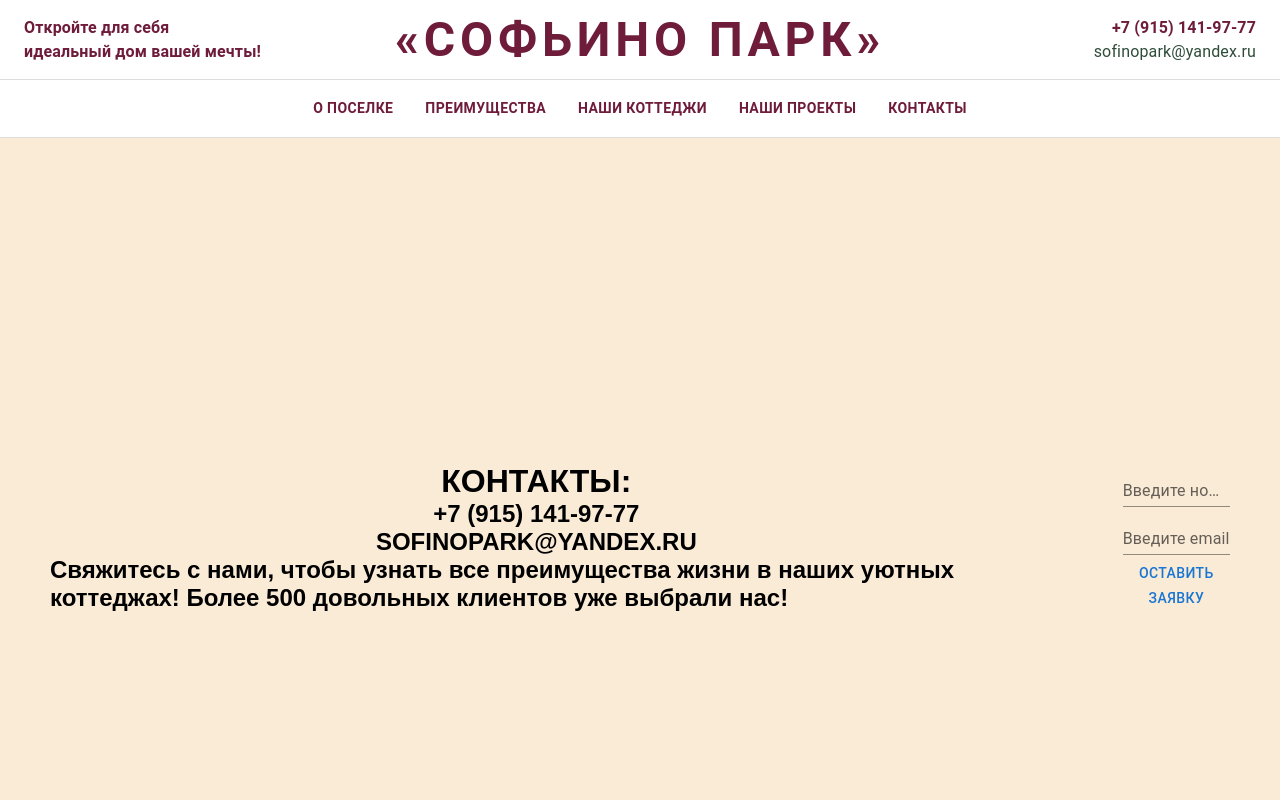
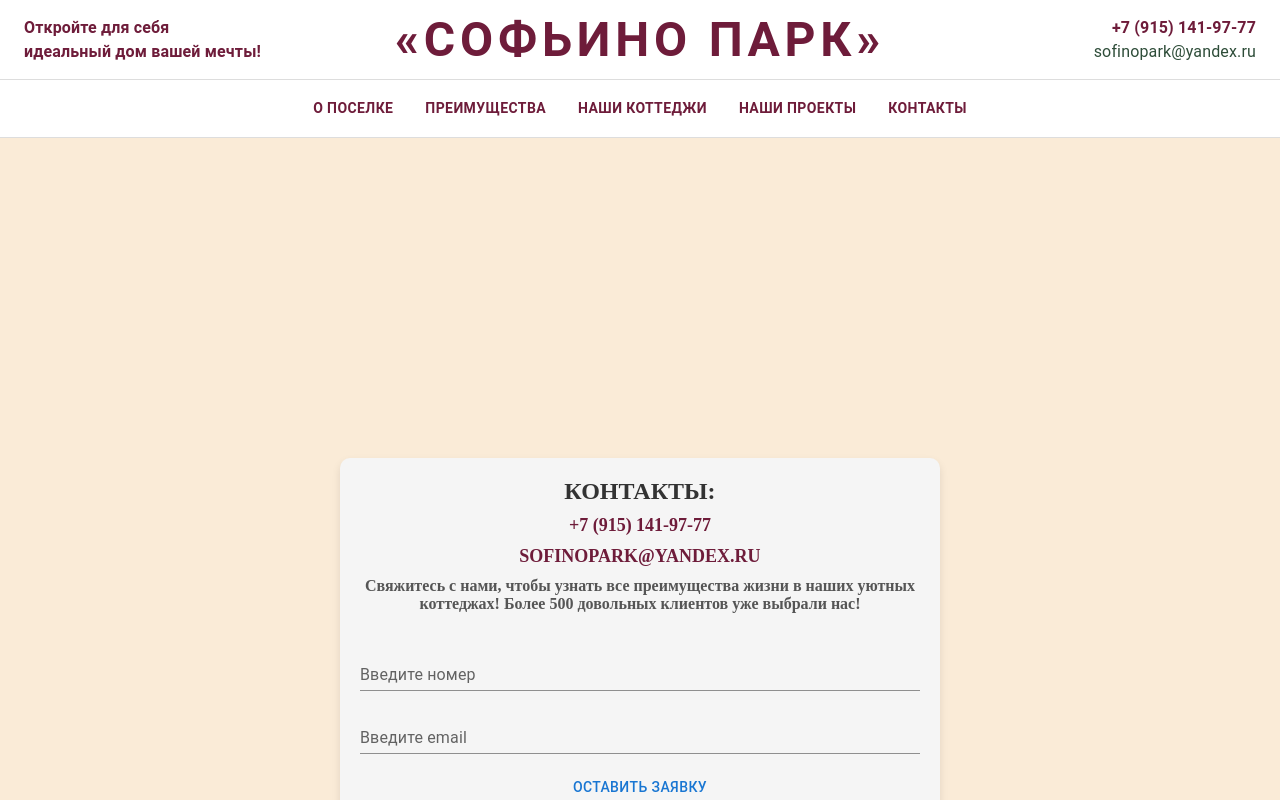
Before and after one commit to pugsparty/sofinoPark, a React (Vite) app in the folder client/: page /contacts in a window 1280 px wide. Shown: the top 800 px of the page. Built offline with nearby package versions, Linux system fonts and the light colour scheme.

Commit message:
release some css again

```diff
--- a/client/src/Styles/CompanyDescriptionPageStyle.css
+++ b/client/src/Styles/CompanyDescriptionPageStyle.css
@@ -3,11 +3,22 @@
   padding: 0;
   box-sizing: border-box;
 }
+.mainContainer {
+  font-family: Georgia, 'Times New Roman', Times, serif;
+  background-color: antiquewhite;
+}
 .container {
-    max-width: 100%;
+  max-width: 100%;
   display: flex;
   font-family: Georgia, 'Times New Roman', Times, serif;
   background-color: antiquewhite;
+}
+.titleAdvantages {
+  text-align: center;
+  padding-top: 40px;
+  padding-bottom: 40px;
+  font-size: 40px;
+  font-weight: bold;
 }
 .svg {
   width: 100px;
@@ -111,12 +122,14 @@
   font-family: Georgia, 'Times New Roman', Times, serif;
   max-width: 100%;
   max-height: 100%;
+  text-align: left;
 }
 .advantagesTitle {
-  text-align: left;
+  /* text-align: left; */
 }
 .advantagesText {
-  text-align: left;
+  /* text-align: left; */
+  font-weight: bold;
 }
 .imgTitle {
   width: 5%;
--- a/client/src/Styles/ContactsPageStyle.css
+++ b/client/src/Styles/ContactsPageStyle.css
@@ -3,27 +3,86 @@
   padding: 0;
   box-sizing: border-box;
 }
+
+.contactsMainContainer {
+  background-color: antiquewhite;
+  padding-top: 20rem;
+  height: 100vh;
+}
 .containerContacts {
-  background-color: antiquewhite;
   display: flex;
+  flex-direction: column;
   align-items: center;
   justify-content: center;
-  max-width: 100%;
-  height: 100vh;
+  padding: 20px;
+  background-color: #f5f5f5;
+  border-radius: 10px;
+  box-shadow: 0 4px 8px rgba(0, 0, 0, 0.1);
+  max-width: 600px;
+  width: 100%;
   margin: 0 auto;
-  font-family: Arial, sans-serif;
 }
+
+/* Текстовый контейнер */
+.text {
+  text-align: center;
+  margin-bottom: 20px;
+}
+
+/* Заголовок контактов */
+.contacts {
+  font-size: 24px;
+  font-weight: bold;
+  color: #333;
+}
+
+/* Телефон */
+.phone {
+  font-size: 18px;
+  color: #6e1c3a;
+  margin: 10px 0;
+}
+
+/* Email */
+.email {
+  font-size: 18px;
+  color: #6e1c3a;
+  margin: 10px 0;
+}
+
+/* Описание */
+.description {
+  font-size: 16px;
+  color: #555;
+  margin: 10px 0;
+}
+
+/* Форма */
 .form {
   display: flex;
   flex-direction: column;
   align-items: center;
-  justify-content: center;
-  margin: 50px;
+  width: 100%;
 }
-.text {
-  display: flex;
-  flex-direction: column;
-  align-items: center;
-  justify-content: center;
-  margin: 50px;
+
+/* Поля ввода */
+.form .MuiTextField-root {
+  width: 100%;
+  margin-bottom: 15px;
 }
+
+/* Кнопка */
+.button {
+  background-color: #6e1c3a;
+  color: #fff;
+  padding: 10px 20px;
+  border-radius: 5px;
+  text-transform: uppercase;
+  font-weight: bold;
+  cursor: pointer;
+  transition: background-color 0.3s ease;
+}
+
+.button:hover {
+  background-color: #5a172e;
+}
--- a/client/src/components/pages/CompanyDescriptionPage.tsx
+++ b/client/src/components/pages/CompanyDescriptionPage.tsx
@@ -9,6 +9,8 @@ import '../../Styles/CompanyDescriptionPageStyle.css';
 export default function CompanyDescriptionPage(): React.JSX.Element {
   return (
     <>
+      <div className='mainContainer'>
+        <h1 className="titleAdvantages">ПРЕИМУЩЕСТВА РАБОТЫ С НАМИ</h1>
         <div className="container">
           <div className="imgContainer">
             <div className="locationSvg">
@@ -54,7 +56,8 @@ export default function CompanyDescriptionPage(): React.JSX.Element {
               <img className="imgTitle" src={svg4}></img>Чистота сделки
             </h2>
             <span className="advantagesText">
-            Земля находится в собственности, сделка происходит с продавцом по Договору купли-продажи
+              Земля находится в собственности, сделка происходит с продавцом по Договору
+              купли-продажи
             </span>
             <h2 className="advantagesTitle">
               <img className="imgTitle" src={svg4}></img>Возможность регистрации
@@ -87,6 +90,7 @@ export default function CompanyDescriptionPage(): React.JSX.Element {
             </span>
           </div>
         </div>
+      </div>
     </>
   );
 }
--- a/client/src/components/pages/ContactsPage.tsx
+++ b/client/src/components/pages/ContactsPage.tsx
@@ -5,14 +5,15 @@ import '../../Styles/ContactsPageStyle.css';
 
 export default function ContactsPage(): React.JSX.Element {
   return (
+    <div className='contactsMainContainer'>
       <div className="containerContacts">
         <div className="text">
           <h1 className="contacts">КОНТАКТЫ:</h1>
           <h2 className="phone">+7 (915) 141-97-77</h2>
           <h2 className="email">SOFINOPARK@YANDEX.RU</h2>
           <h2 className="description">
-          Свяжитесь с нами, чтобы узнать все преимущества жизни в наших уютных коттеджах! Более 500
-          довольных клиентов уже выбрали нас!
+            Свяжитесь с нами, чтобы узнать все преимущества жизни в наших уютных коттеджах! Более
+            500 довольных клиентов уже выбрали нас!
           </h2>
         </div>
 
@@ -20,19 +21,20 @@ export default function ContactsPage(): React.JSX.Element {
           <TextField
             id="standard-textarea"
             label="Введите номер"
-          placeholder="Placeholder"
+            placeholder="Номер"
             multiline
             variant="standard"
           />
           <TextField
             id="standard-textarea"
             label="Введите email"
-          placeholder="Placeholder"
+            placeholder="Email"
             multiline
             variant="standard"
           />
           <Button className="button">Оставить заявку</Button>
         </div>
       </div>
+    </div>
   );
 }
```
Lines whose indentation alone changed are shown as unchanged.
